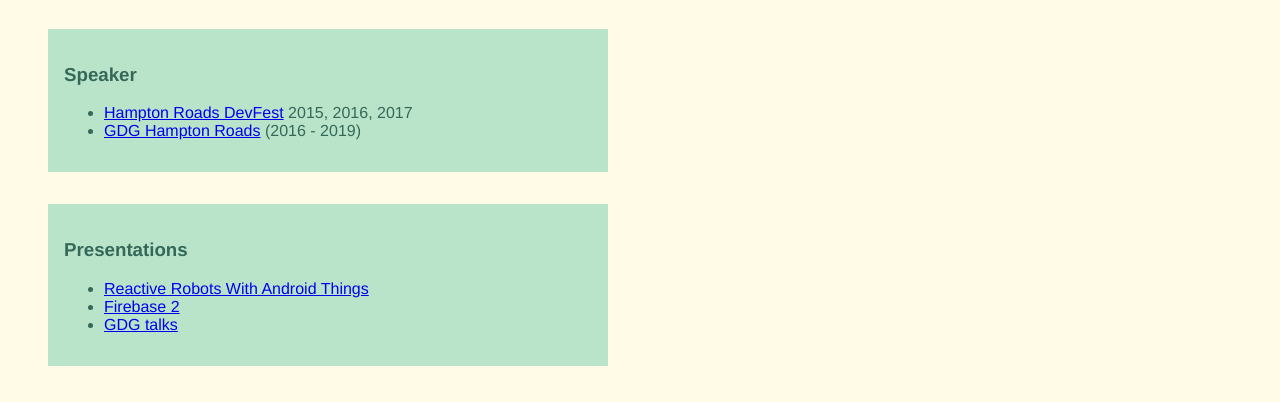
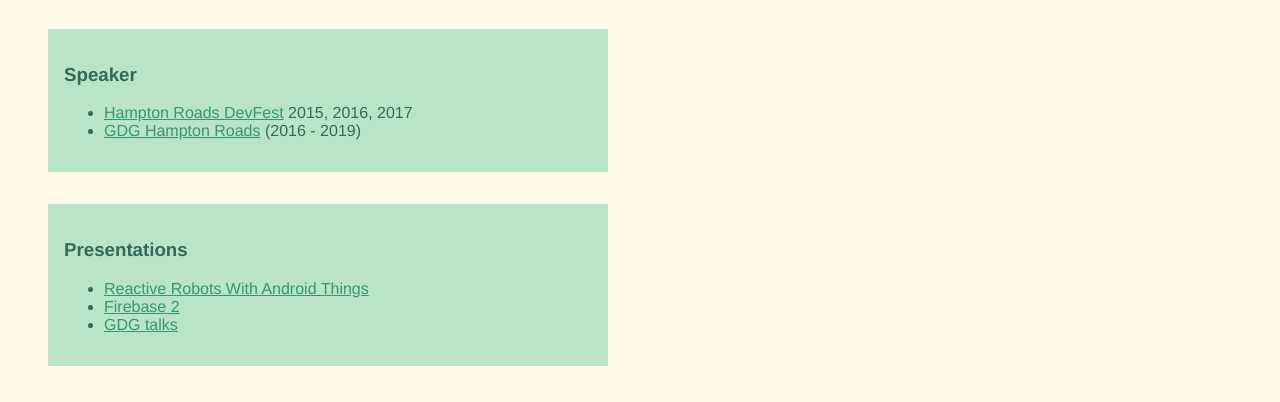
Before and after one commit to BenjaminEarley/PersonalWebsite, a website built with webpack: page src/index.html in a window 1280 px wide. Shown: the part 398-800 px from the top of the page. Built offline with nearby package versions, Linux system fonts and the light colour scheme.

Commit message:
some a tag styling

```diff
--- a/src/styles/index.scss
+++ b/src/styles/index.scss
@@ -26,13 +26,21 @@
   font-weight: 400;
 }
 
-header h1 {
-  margin: 0;
+a {
+  color: #37966f;
+}
+
+a:visited {
+  color: #356859;
 }
 
 main {
   display: flex;
   flex-flow: column;
+}
+
+header h1 {
+  margin: 0;
 }
 
 main img {
```
